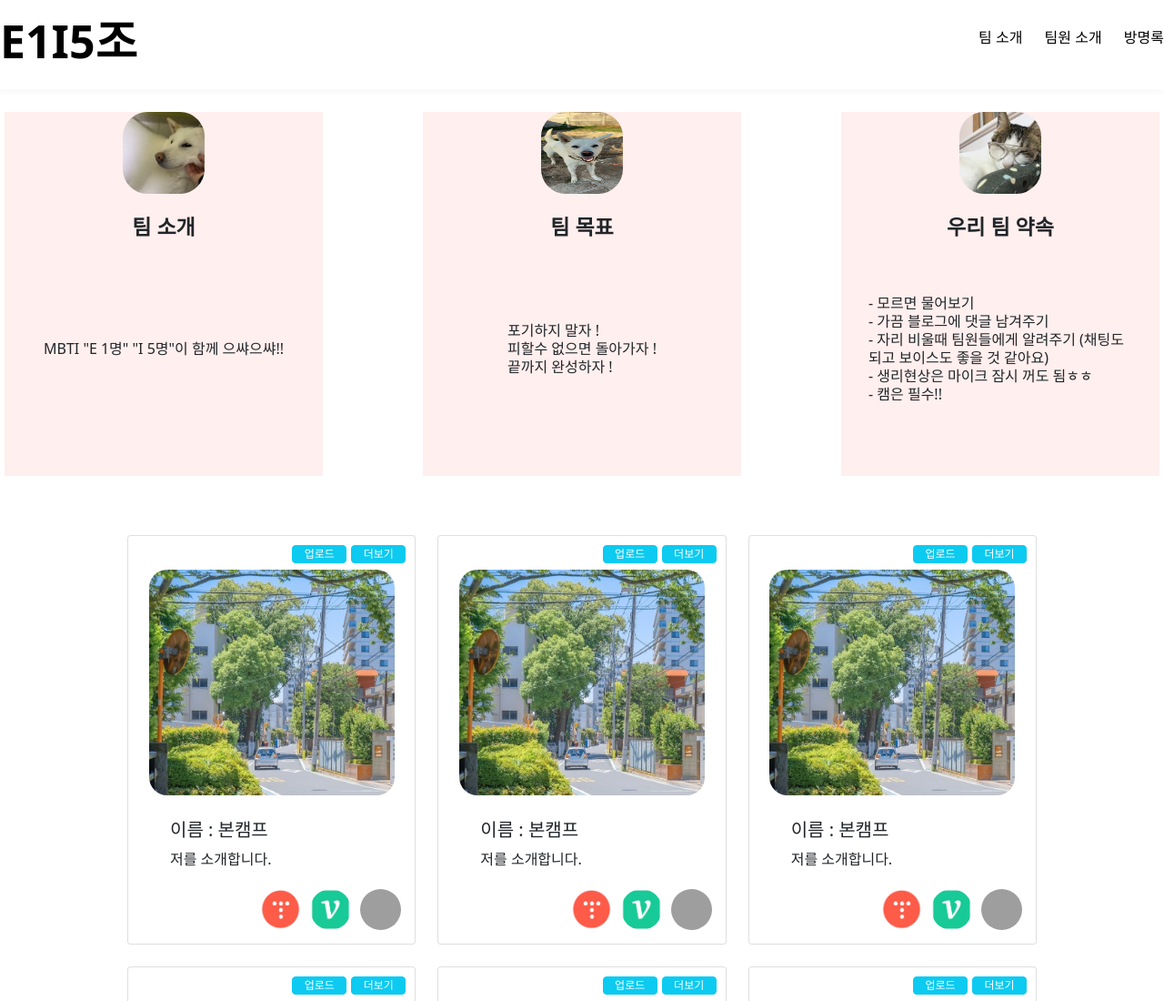
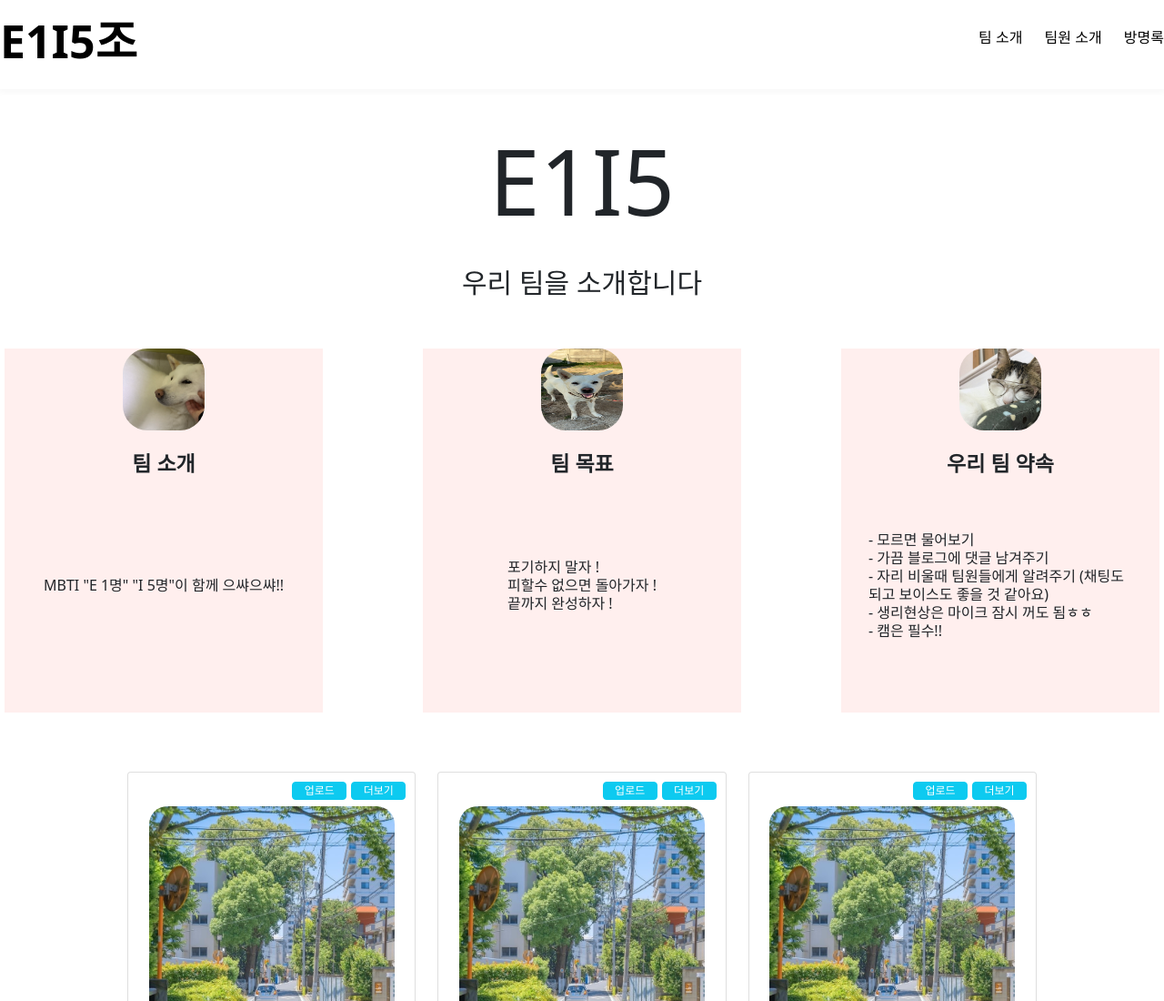
Before and after one commit to team1-mini-project/introduceTeam1-project, a plain HTML site: page index.html in a window 1280 px wide. Shown: the top 1100 px of the page at 91% size. Drawn offline with nearby package versions, Linux system fonts and the light colour scheme; grey boxes are pictures that could not be loaded.

Commit message:
상단 컨텐츠 누락분 추가 작업

```diff
--- a/css/layout.css
+++ b/css/layout.css
@@ -13,12 +13,11 @@
 .nav .nav-item + .nav-item{margin-left: 20px;}
 .nav-item:hover{color:#ff6c00}
 
-
+/* ================================== */
 /* 메인 제목 */
 .title-main {
     text-align: center;
     padding: 25px;
-
 }
 
 #title-main-big {
@@ -82,8 +81,7 @@
     padding: 10px;
     line-height: 20px;
 }
-
-
+/* ================================== */
 /* 프로필 카드 전체 영역 */
 .profileCards {
     width: 1000px;
--- a/index.html
+++ b/index.html
@@ -24,6 +24,10 @@
       </div>
     </header>
     <div class="layout-1280">
+      <div class="title-main">
+        <div id="title-main-big">E1I5</div>
+        <div id="title-main-small">우리 팀을 소개합니다</div>
+      </div>
       <div class="team-container">
         <div class="introduce">
           <div class="introduce-image"><img src="images/kjm dog.jpg"></div>
```
